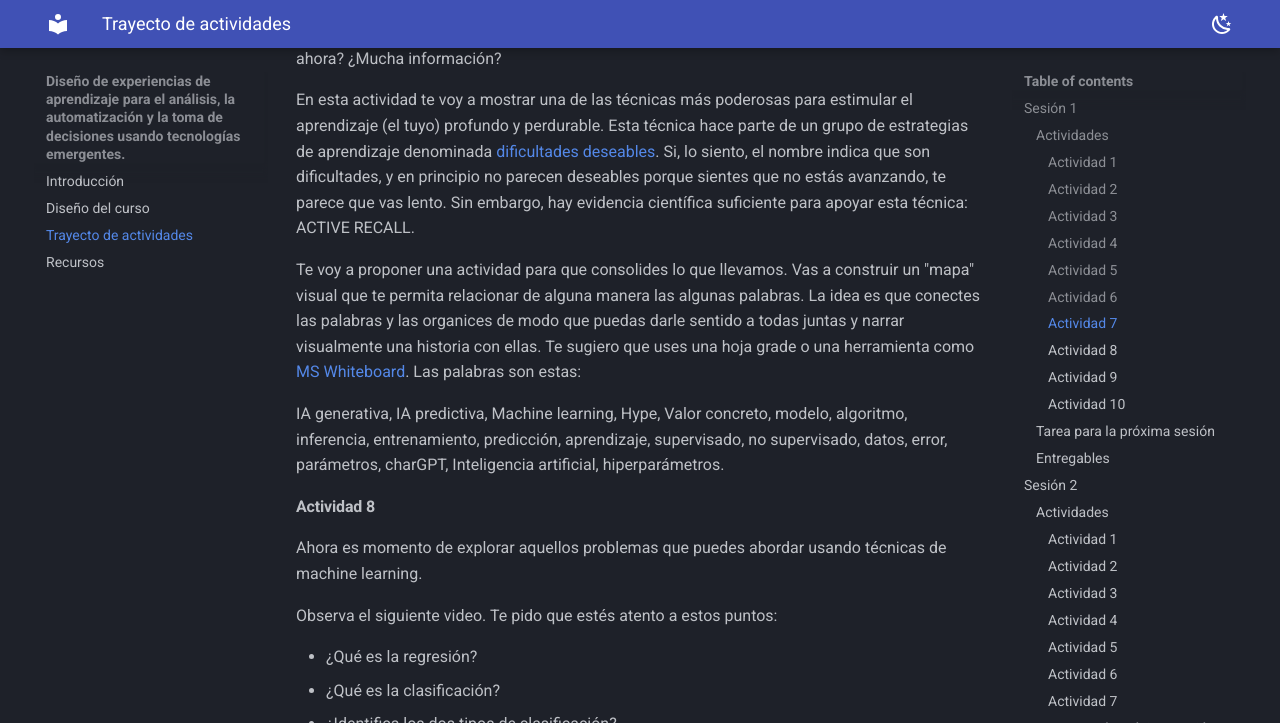
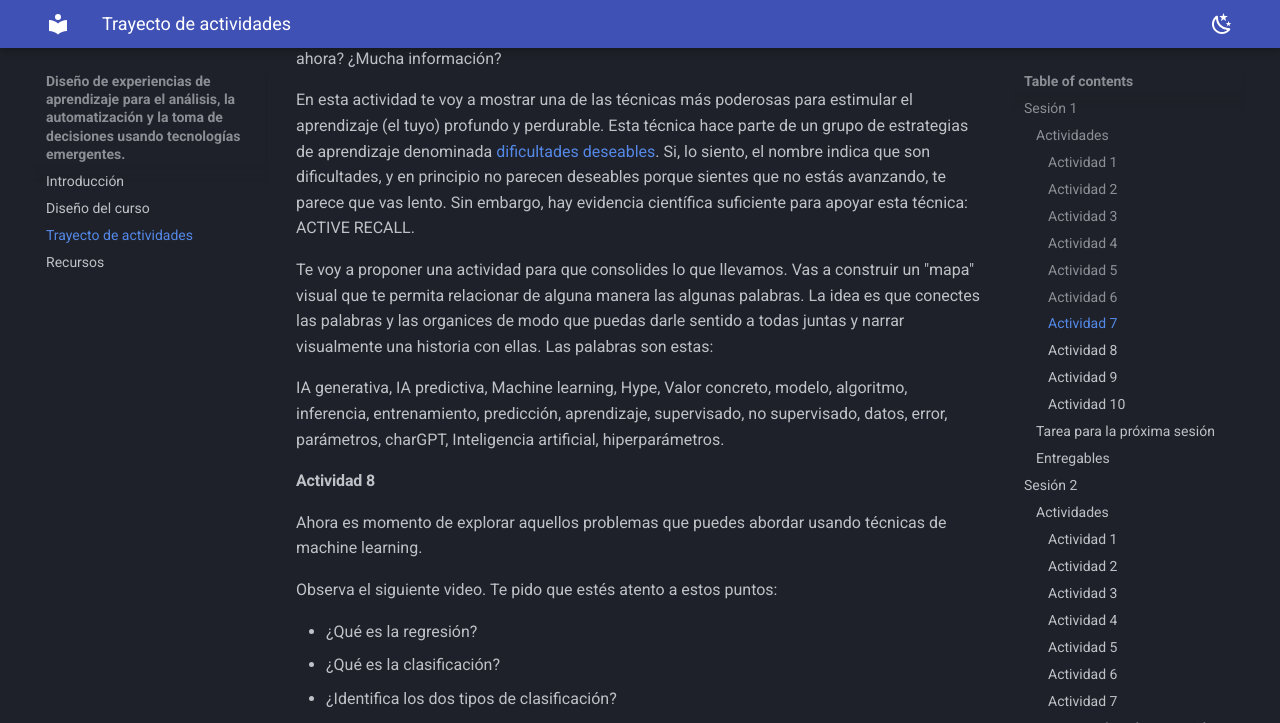
Before and after one commit to juanferfranco/cursoDeaIa, an MkDocs documentation site: the page built from docs/trayecto.md, in a window 1280 px wide and 900 px high, scrolled down 5361 px, cut to the strip 0-723 px from the top of the window. Built offline with MkDocs 1.6.1 and Material for MkDocs 9.7.7, drawn with Linux system fonts in a browser that asks for light colours.

Commit message:
minor fixes

```diff
--- a/docs/trayecto.md
+++ b/docs/trayecto.md
@@ -187,8 +187,7 @@ Te voy a proponer una actividad para que consolides lo que llevamos.
 Vas a construir un "mapa" visual que te permita relacionar de alguna manera
 las algunas palabras. La idea es que conectes las palabras y las organices
 de modo que puedas darle sentido a todas juntas y narrar visualmente una historia
-con ellas. Te sugiero que uses una hoja grade o una herramienta como
-[MS Whiteboard](https://whiteboard.office.com/). Las palabras son estas:
+con ellas. Las palabras son estas:
 
 IA generativa, IA predictiva, Machine learning, Hype, Valor concreto, modelo, algoritmo,
 inferencia, entrenamiento, predicción, aprendizaje, supervisado, no supervisado,
```
